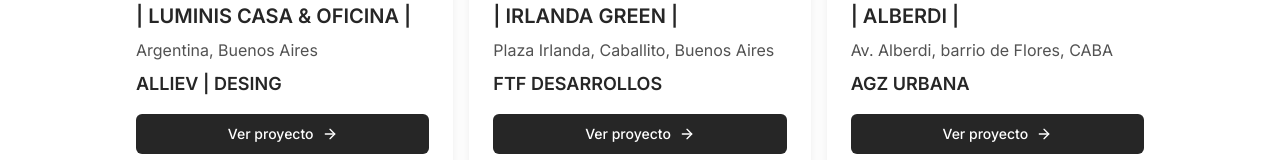
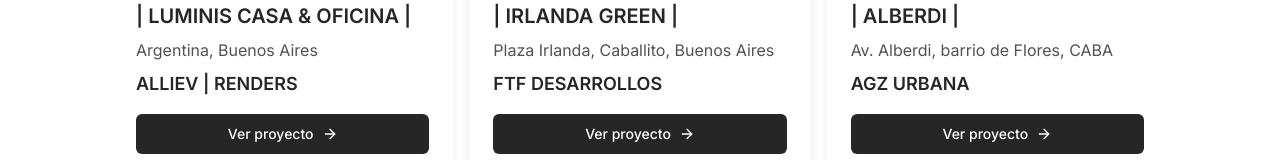
Before and after one commit to Driphie/allievrenders, a React (Vite) app: page /property/1 in a window 1280 px wide. Shown: the part 2144-2304 px from the top of the page. Built offline with nearby package versions, Linux system fonts and the light colour scheme.

Commit message:
agregando ALLIEVRENDERS

```diff
--- a/src/components/PropertyGrid.tsx
+++ b/src/components/PropertyGrid.tsx
@@ -23,7 +23,7 @@ const PropertyGrid = () => {
       image: "/images/properties/property24.png",
       title: "| NAHUEL HUAPI | 2026",
       location: "San Carlos de Bariloche, Argentina",
-      price: "ALLIEV | DESING",
+      price: "ALLIEV | RENDERS",
       category: "autor"
     },
     {
@@ -31,7 +31,7 @@ const PropertyGrid = () => {
       image: "/images/properties/property9.png",
       title: "| LUMINIS CASA & OFICINA | 2025",
       location: "Argentina, Buenos Aires",
-      price: "ALLIEV | DESING",
+      price: "ALLIEV | RENDERS",
       category: "autor"
     },
     {
@@ -55,7 +55,7 @@ const PropertyGrid = () => {
       image: "/images/properties/property11.png",
       title: "| PENTHOUSE | 2022",
       location: "Argentina, Buenos Aires",
-      price: "ALLIEV | DESING",
+      price: "ALLIEV | RENDERS",
       category: "autor"
     },
     {
--- a/src/components/property/PropertyData.ts
+++ b/src/components/property/PropertyData.ts
@@ -51,7 +51,7 @@ export const propertiesData: Record<string, Property> = {
     "8": {
     title: "| NAHUEL HUAPI |",
     location: "San Carlos de Bariloche, Argentina",
-    price: "ALLIEV | DESING",
+    price: "ALLIEV | RENDERS",
     propertyType: "Vivienda unifamiliar con vista al lago",
     year: "2026",
     description: "Ubicada sobre la costa del Lago Nahuel Huapi, en la exclusiva zona del Llao Llao, esta residencia es un exponente de arquitectura contemporánea patagónica. El proyecto integra materiales nobles como piedra y madera con líneas modernas, buscando una conexión directa con el paisaje cordillerano y aportando un diseño sofisticado a este entorno natural privilegiado.",
@@ -82,7 +82,7 @@ export const propertiesData: Record<string, Property> = {
   "2": {
     title: "| LUMINIS CASA & OFICINA |",
     location: "Argentina, Buenos Aires",
-    price: "ALLIEV | DESING",
+    price: "ALLIEV | RENDERS",
     propertyType: "Vivienda unifamiliar con espacio de oficina integrado",
     year: "2025",
     description: "Luminis es un concepto innovador de vivienda unifamiliar con un espacio de oficina integrado, pensado para quienes buscan un equilibrio entre el hogar y el trabajo. Este proyecto es un diseño propio que no existe en la realidad, pero que explora las posibilidades de un espacio multifuncional, elegante y adaptado a las necesidades de la vida moderna.",
@@ -281,7 +281,7 @@ export const propertiesData: Record<string, Property> = {
     "9": {
     title: "| PENTHOUSE |",
     location: "Argentina, Buenos Aire",
-    price: "ALLIEV | DESING",
+    price: "ALLIEV | RENDERS",
     propertyType: "Edificio Penthouse",
     year: "2022",
     description: "",
@@ -310,7 +310,7 @@ export const propertiesData: Record<string, Property> = {
   "10": {
     title: "| HOME DECO |",
     location: "Argentina, Buenos Aires",
-    price: "Alliev Desing",
+    price: "ALLIEV | RENDERS",
     propertyType: "Showroom comercial",
     year: "2025",
     description: "",
```
